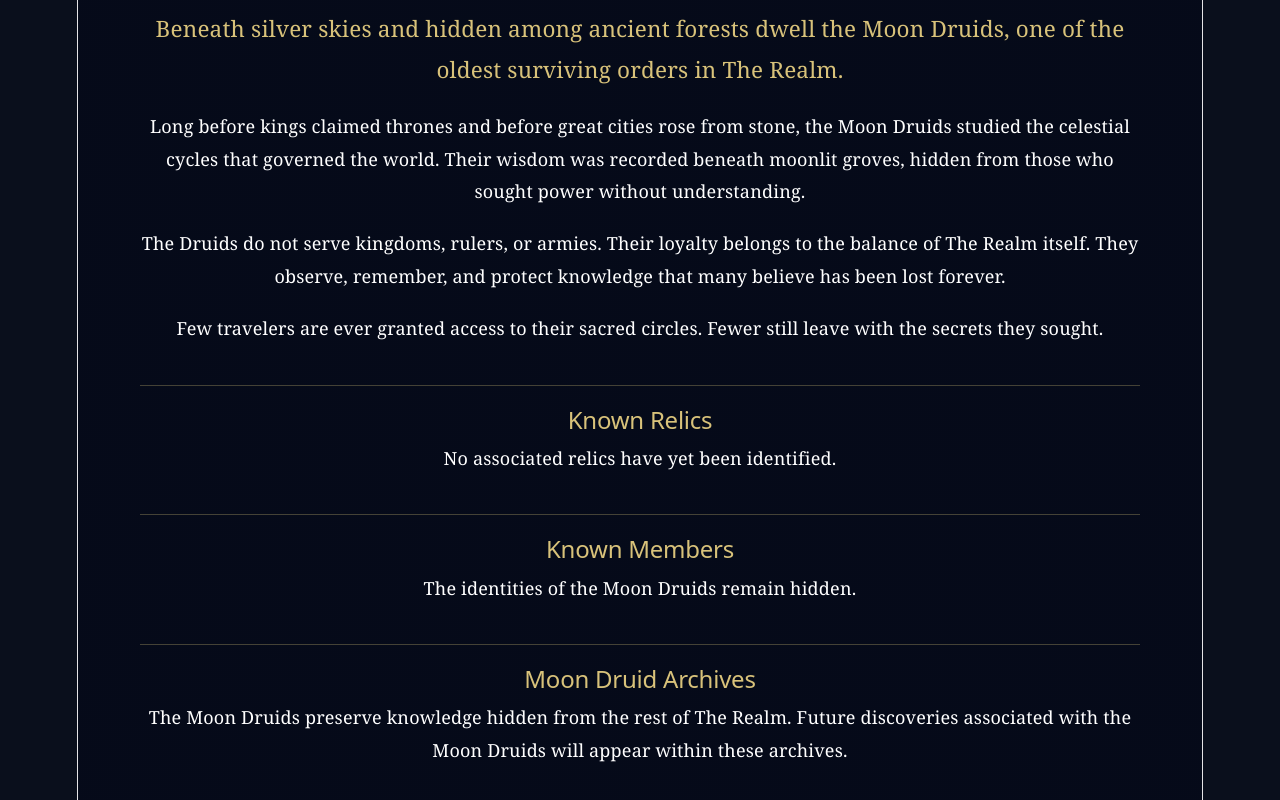
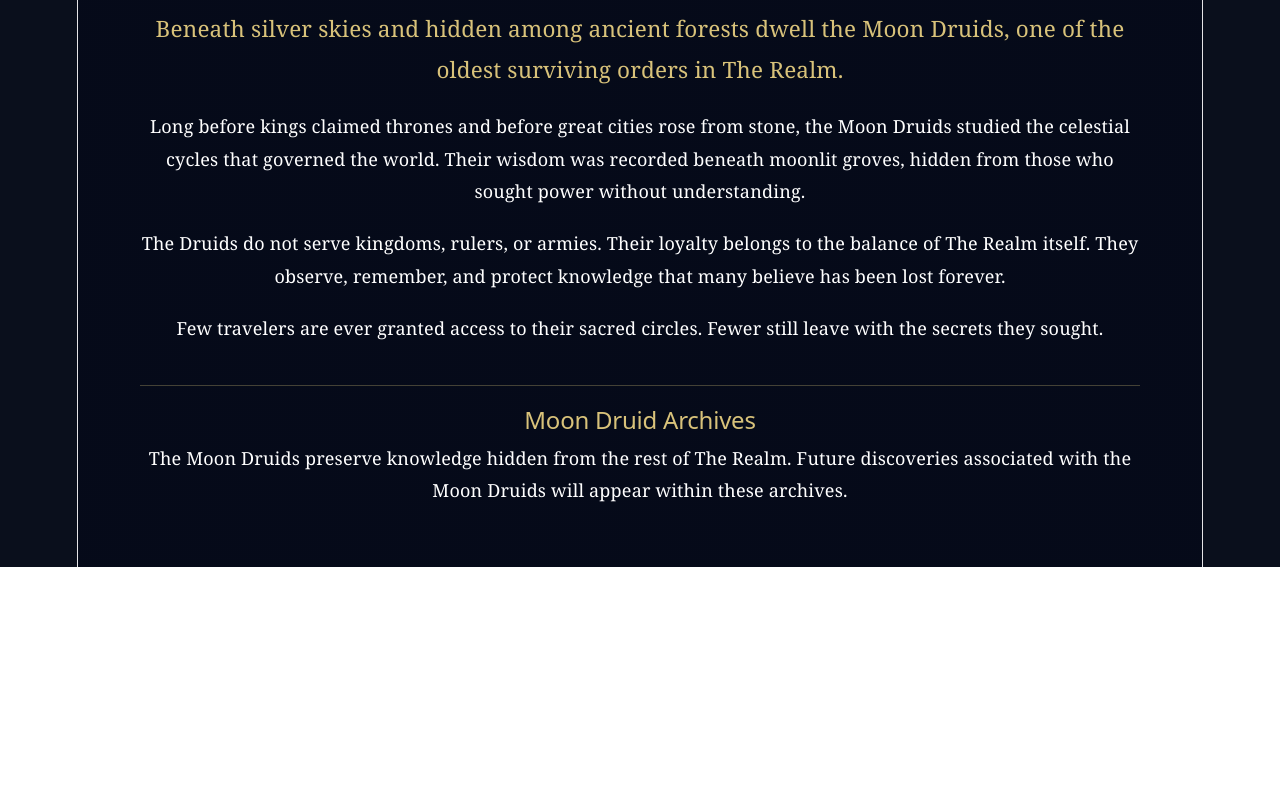
Before and after one commit to fperry64/the-realm, a React app in the folder web/: page /realm/moons in a window 1280 px wide. Shown: the part 790-1590 px from the top of the page. After the commit the page ends 1357 px from the top, so only its background shows below. Built offline with nearby package versions, Linux system fonts and the light colour scheme; the HTML template or start-up script is replaced by a standard one.

Commit message:
Moon Druids 06

```diff
--- a/web/src/pages/Moons.jsx
+++ b/web/src/pages/Moons.jsx
@@ -62,32 +62,6 @@ function Moons() {
                 <div className="moon-section">
 
                     <h2>
-                        Known Relics
-                    </h2>
-
-                    <p>
-                        No associated relics have yet been
-                        identified.
-                    </p>
-
-                </div>
-
-                <div className="moon-section">
-
-                    <h2>
-                        Known Members
-                    </h2>
-
-                    <p>
-                        The identities of the Moon Druids
-                        remain hidden.
-                    </p>
-
-                </div>
-
-                <div className="moon-section">
-
-                    <h2>
                         Moon Druid Archives
                     </h2>
 
```
